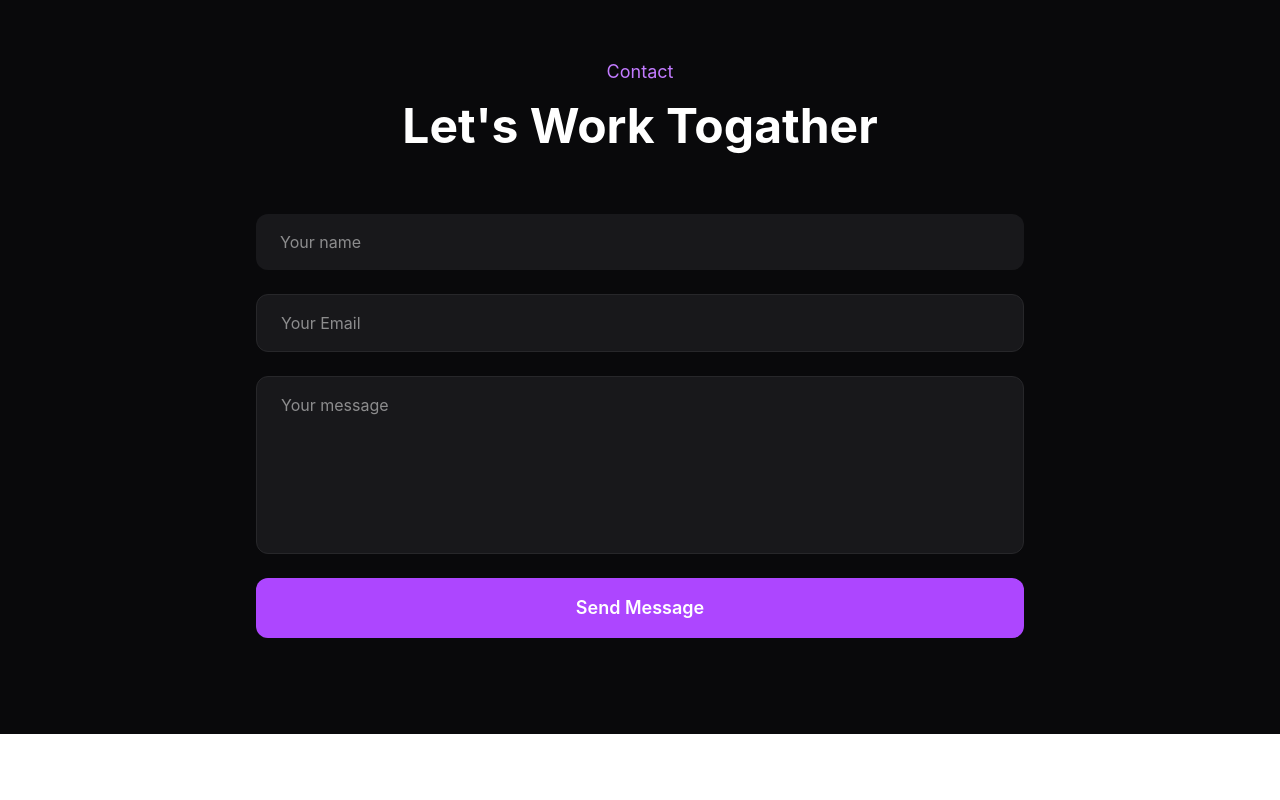
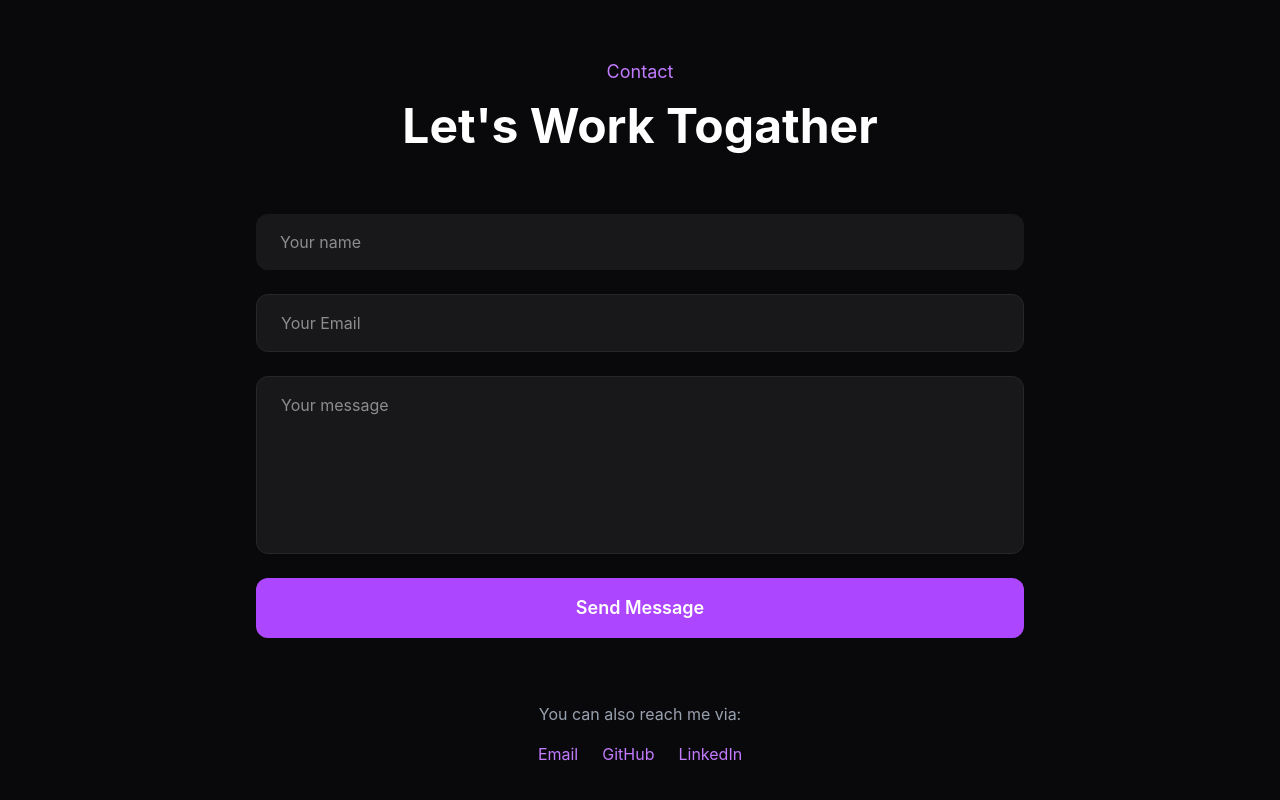
Before and after one commit to Prabhath3/Prabhath-s_Portfoliyo, a React (Vite) app: page / in a window 1280 px wide. Shown: the part 3776-4576 px from the top of the page. Before the commit the page ends 4510 px from the top, so only its background shows below. Built offline with nearby package versions, Linux system fonts and the light colour scheme; no server answers.

Commit message:
Added some more contact links to the contact section

```diff
--- a/src/components/Contact.tsx
+++ b/src/components/Contact.tsx
@@ -65,8 +65,55 @@ function Contact() {
                     className="bg-zinc-900 border border-zinc-800 rounded-xl px-6 py-4 outline-none focus:border-purple-500 transition-all duration-300" />
                 <textarea name="message" placeholder="Your message" rows={6} required
                     className="bg-zinc-900 border border-zinc-800 rounded-xl px-6 py-4 outline-none focus:border-purple-500 resize-none " />
-                <button type="submit" className="bg-purple-500 hover:bg-purple-400 transition-all duratio-300 py-4 rounded-xl font-semibold text-lg"> Send Message </button>
+                <button type="submit" disabled={loading} className="bg-purple-500 hover:bg-purple-400 transition-all duratio-300 py-4 rounded-xl font-semibold text-lg"> Send Message </button>
+
+                {
+                    isSent && (
+                        <div className="text-center text-green-400 font-medium">
+                            ✅ Message sent successfully!
+                        </div>
+                    )
+
+                }
+
+                {error && (
+                    <div className="text-center text-red-400 font-medium">
+                        {error}
+                    </div>
+                )}
             </motion.form>
+            <div className="mt-16 text-center">
+                <p className="text-gray-400">
+                    You can also reach me via:
+                </p>
+
+                <div className="flex justify-center gap-6 mt-4 flex-wrap">
+                    <a
+                        href="mailto:prabhathnishatha130@gmail.com"
+                        className="text-purple-400 hover:text-purple-300 transition"
+                    >
+                        Email
+                    </a>
+
+                    <a
+                        href="https://github.com/prabhath3"
+                        target="_blank"
+                        rel="noopener noreferrer"
+                        className="text-purple-400 hover:text-purple-300 transition"
+                    >
+                        GitHub
+                    </a>
+
+                    <a
+                        href="https://www.linkedin.com/in/prabhath-nishantha-ab553a334/?skipRedirect=true"
+                        target="_blank"
+                        rel="noopener noreferrer"
+                        className="text-purple-400 hover:text-purple-300 transition"
+                    >
+                        LinkedIn
+                    </a>
+                </div>
+            </div>
         </section>
     );
 }
```
